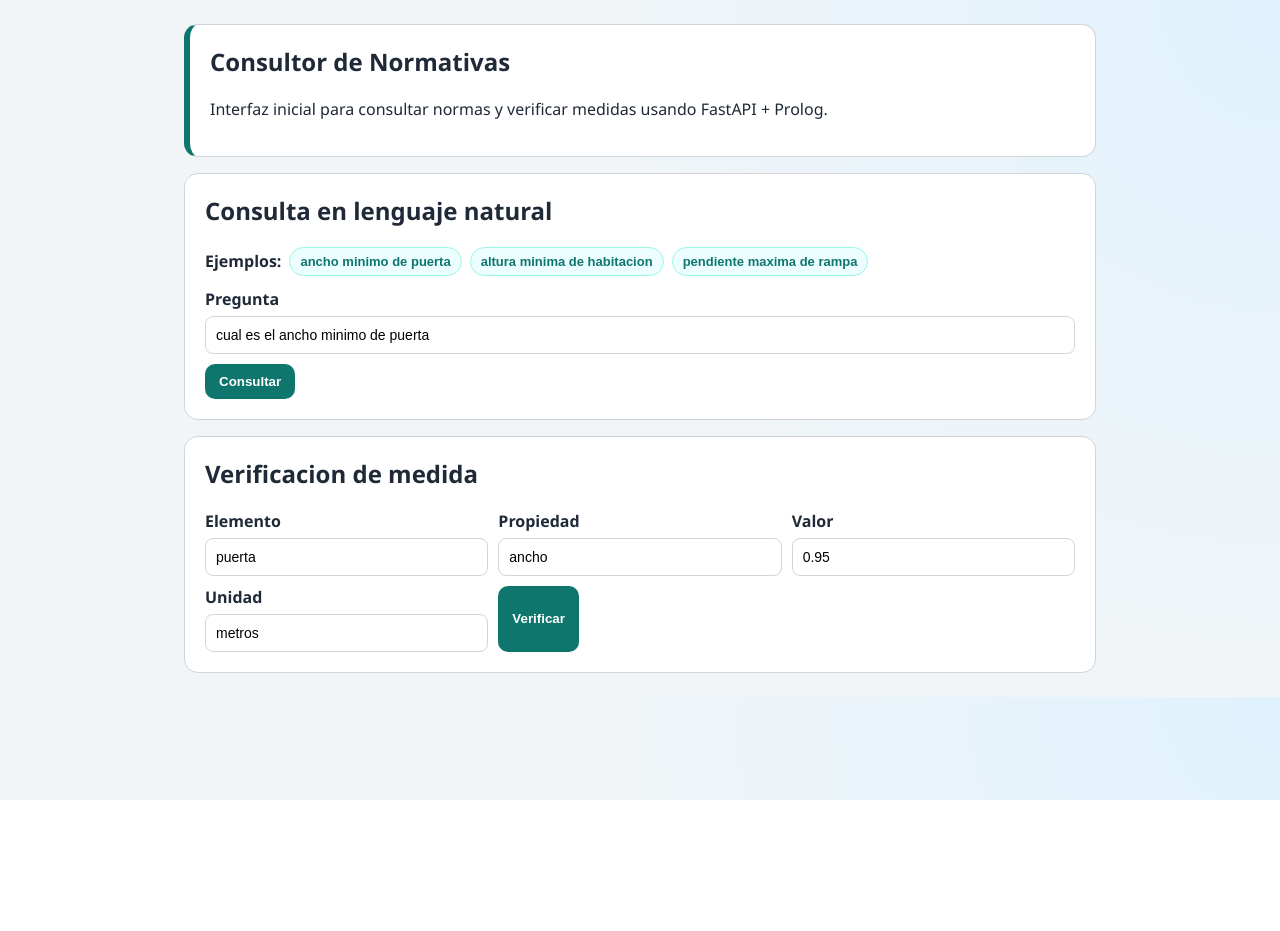
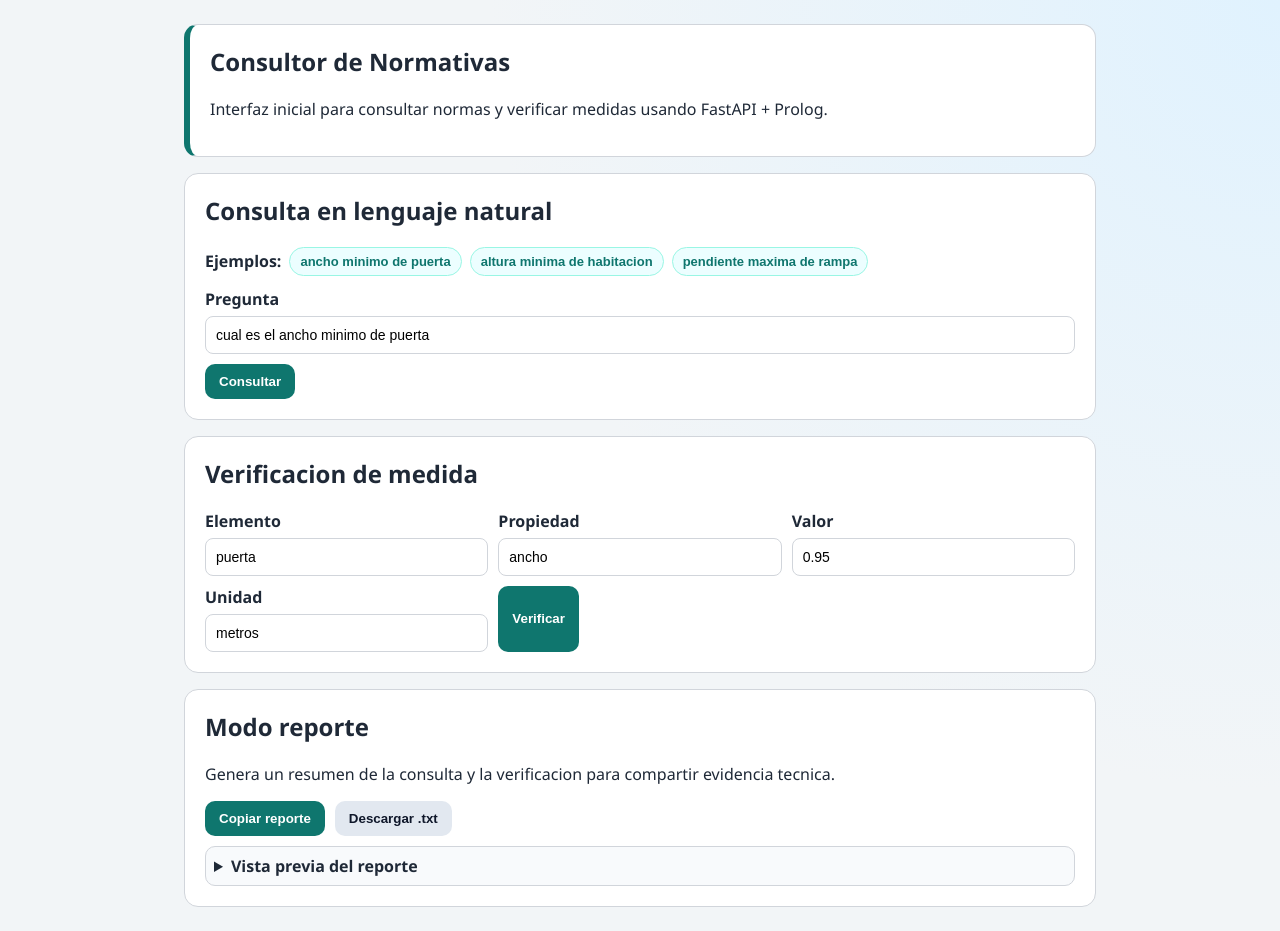
Before and after one commit to OssielferCruz/Proyecto-Consultor-Arquitectura, a React (Vite) app in the folder frontend/: page / in a window 1280 px wide. Before the commit the page ends 800 px from the top, so only its background shows below. Built offline with nearby package versions, Linux system fonts and the light colour scheme.

Commit message:
feat(frontend): agregar modo reporte con copiar y descarga

```diff
--- a/frontend/src/App.jsx
+++ b/frontend/src/App.jsx
@@ -54,6 +54,63 @@ function App() {
   const [resultadoVerificacion, setResultadoVerificacion] = useState(null)
   const [mensajeVerificacion, setMensajeVerificacion] = useState('')
   const [cargandoVerificacion, setCargandoVerificacion] = useState(false)
+  const [mensajeReporte, setMensajeReporte] = useState('')
+
+  const construirReporte = () => {
+    const lineas = []
+    const fecha = new Date().toLocaleString('es-MX')
+
+    lineas.push('REPORTE TECNICO - CONSULTOR DE NORMATIVAS')
+    lineas.push(`Fecha: ${fecha}`)
+    lineas.push('')
+
+    if (consulta.trim()) {
+      lineas.push('Consulta natural')
+      lineas.push(`- Pregunta: ${consulta}`)
+      lineas.push(`- Respuesta: ${respuestaNatural || 'Sin respuesta registrada.'}`)
+      if (detalleNatural) {
+        lineas.push(`- Norma encontrada: ${detalleNatural.id}`)
+        lineas.push(`- Restriccion: ${detalleNatural.restriccion} ${detalleNatural.valor} ${detalleNatural.unidad}`)
+      }
+      lineas.push('')
+    }
+
+    lineas.push('Verificacion de medida')
+    lineas.push(`- Elemento: ${elemento}`)
+    lineas.push(`- Propiedad: ${propiedad}`)
+    lineas.push(`- Valor ingresado: ${valor} ${unidad}`)
+    lineas.push(`- Resultado: ${mensajeVerificacion || 'Sin verificacion ejecutada.'}`)
+
+    if (resultadoVerificacion?.explicacion) {
+      lineas.push(`- Norma aplicada: ${resultadoVerificacion.explicacion.norma_id}`)
+    }
+
+    return lineas.join('\n')
+  }
+
+  const copiarReporte = async () => {
+    const reporte = construirReporte()
+    try {
+      await navigator.clipboard.writeText(reporte)
+      setMensajeReporte('Reporte copiado al portapapeles.')
+    } catch {
+      setMensajeReporte('No se pudo copiar el reporte automaticamente.')
+    }
+  }
+
+  const descargarReporte = () => {
+    const reporte = construirReporte()
+    const blob = new Blob([reporte], { type: 'text/plain;charset=utf-8' })
+    const url = URL.createObjectURL(blob)
+    const enlace = document.createElement('a')
+    enlace.href = url
+    enlace.download = 'reporte_normativas.txt'
+    document.body.appendChild(enlace)
+    enlace.click()
+    document.body.removeChild(enlace)
+    URL.revokeObjectURL(url)
+    setMensajeReporte('Reporte descargado como archivo .txt.')
+  }
 
   const registrarConsulta = (textoConsulta) => {
     const normalizada = textoConsulta.trim()
@@ -222,6 +279,20 @@ function App() {
           </details>
         ) : null}
       </section>
+
+      <section className="card">
+        <h2>Modo reporte</h2>
+        <p>Genera un resumen de la consulta y la verificacion para compartir evidencia tecnica.</p>
+        <div className="report-actions">
+          <button type="button" onClick={copiarReporte}>Copiar reporte</button>
+          <button type="button" className="secondary" onClick={descargarReporte}>Descargar .txt</button>
+        </div>
+        {mensajeReporte ? <p className="result">{mensajeReporte}</p> : null}
+        <details className="detail-block">
+          <summary>Vista previa del reporte</summary>
+          <pre className="detail">{construirReporte()}</pre>
+        </details>
+      </section>
     </main>
   )
 }
--- a/frontend/src/styles.css
+++ b/frontend/src/styles.css
@@ -81,6 +81,11 @@ button:disabled {
   cursor: not-allowed;
 }
 
+button.secondary {
+  color: #0f172a;
+  background: #e2e8f0;
+}
+
 .quick-actions {
   display: flex;
   flex-wrap: wrap;
@@ -154,3 +159,10 @@ button.ghost {
   padding: 6px 10px;
   font-size: 13px;
 }
+
+.report-actions {
+  display: flex;
+  gap: 10px;
+  flex-wrap: wrap;
+  margin-top: 10px;
+}
```
